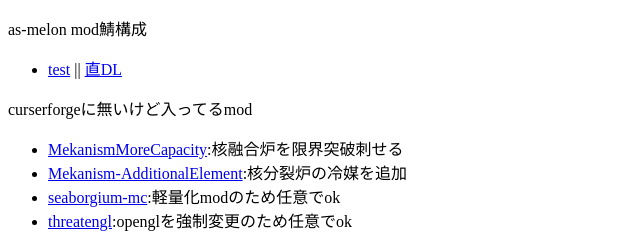
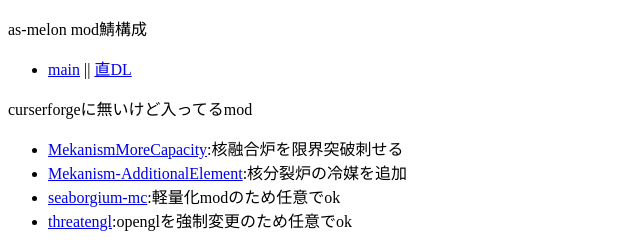
Before and after one commit to ip-uffo/as-web, a plain HTML site: page mod-server.html in a window 1280 px wide. Shown: the top 240 px of the page, 0-640 px from the left. Drawn offline with Linux system fonts and the light colour scheme.

Commit message:
Update mod-server.html

```diff
--- a/mod-server.html
+++ b/mod-server.html
@@ -4,7 +4,7 @@
         <p>as-melon mod鯖構成</p>
         <div class="main-file">
             <ul>
-                <li><a href="https://drive.google.com/file/d/1iDx8__IphUvwzgpsf4ckvisZ6TGeFRco/view?usp=sharing"" target="_blank">test</a> ||
+                <li><a href="https://drive.google.com/file/d/1iDx8__IphUvwzgpsf4ckvisZ6TGeFRco/view?usp=sharing"" target="_blank">main</a> ||
                     <a href="https://drive.usercontent.google.com/uc?id=1iDx8__IphUvwzgpsf4ckvisZ6TGeFRco&export=download">直DL</a></li>
             </ul>
             <p>curserforgeに無いけど入ってるmod</p>
```
